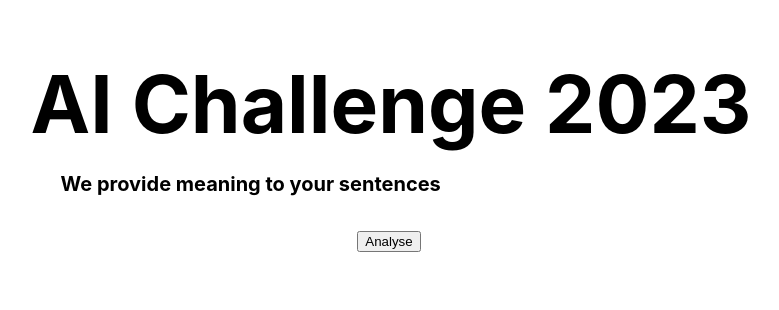
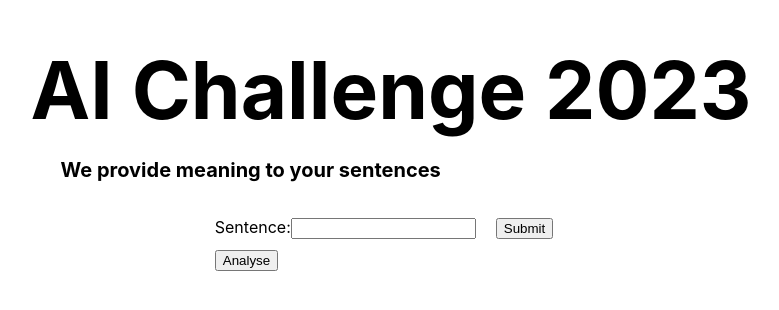
Before and after one commit to zeentan22/national_ai_challenge, a React (Create React App) app: page / in a window 1280 px wide. Shown: the part 118-428 px from the top of the page, without its empty margins (249-1028 px from the left). Built offline with nearby package versions, Linux system fonts and the light colour scheme.

Commit message:
change layout

```diff
--- a/src/App.js
+++ b/src/App.js
@@ -90,9 +90,9 @@ function App() {
     };
     let emotions = [0, 0, 0];
     for (const aspect in outputt) {
-      emotions[0] = emotions[0] + outputt[aspect]["positive"];
-      emotions[1] = emotions[1] + outputt[aspect]["neutral"];
-      emotions[2] = emotions[2] + outputt[aspect]["negative"];
+      emotions[0] = emotions[0] + outputt[aspect].positive;
+      emotions[1] = emotions[1] + outputt[aspect].neutral;
+      emotions[2] = emotions[2] + outputt[aspect].negative;
     }
     const color_emotions = emotions.map(
       (x) =>
@@ -188,9 +188,13 @@ function App() {
     setToggle(true);
     let data = getAllData();
     data.then((res) => {
+      // console.log(res);
       let a = convert_data(res);
       console.log(a);
-      setOutputt(convert_data(res));
+      console.log(a["love"]["count"]);
+      console.log("---");
+      setOutputt({ ...a });
+      console.log(a);
     });
     //timeout function is to simulate retrieving of data, setting status to true renders the analysis component
     setTimeout(() => {
@@ -231,6 +235,24 @@ function App() {
         }}
       >
         <div>
+          <div>
+            <form>
+              <label style={{ margin: "0 10px 0 0" }}>
+                Sentence:
+                <input
+                  style={{ margin: "0 10px 0 0" }}
+                  type="text"
+                  name="Sentence"
+                />
+              </label>
+              <input
+                style={{ margin: "0 10px 0 0" }}
+                type="submit"
+                value="Submit"
+              />
+            </form>
+          </div>
+
           <div
             style={{ display: "flex", alignItems: "center", height: "100%" }}
           >
--- a/src/utils.js
+++ b/src/utils.js
@@ -74,11 +74,11 @@ export const convert_data = (input) => {
     for (let j in historydata) {
       let aspect = historydata[j].aspect;
       let emotion = historydata[j].emotion;
-      console.log(emotion);
-      console.log(aspect);
+      // console.log(emotion);
+      // console.log(aspect);
       let temp_res = {};
       if (!(aspect in result)) {
-        console.log("here");
+        // console.log("here");
         temp_res = { count: 1, positive: 0, neutral: 0, negative: 0 };
         temp_res = update_aspect_result_label(temp_res, emotion);
       } else {
```
Also changed, not shown: 1 other file (tests, documents, lock files or other folders).
